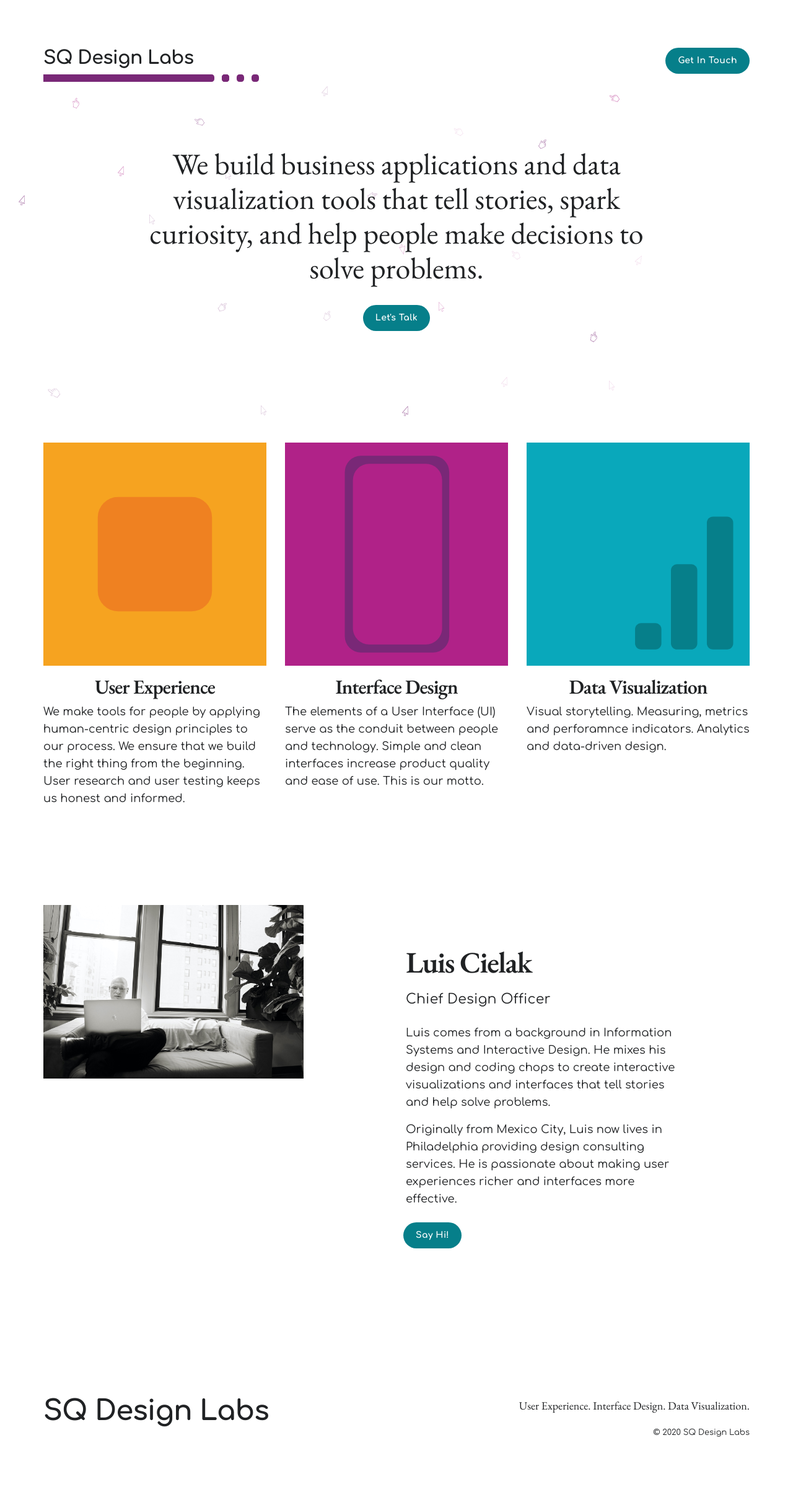
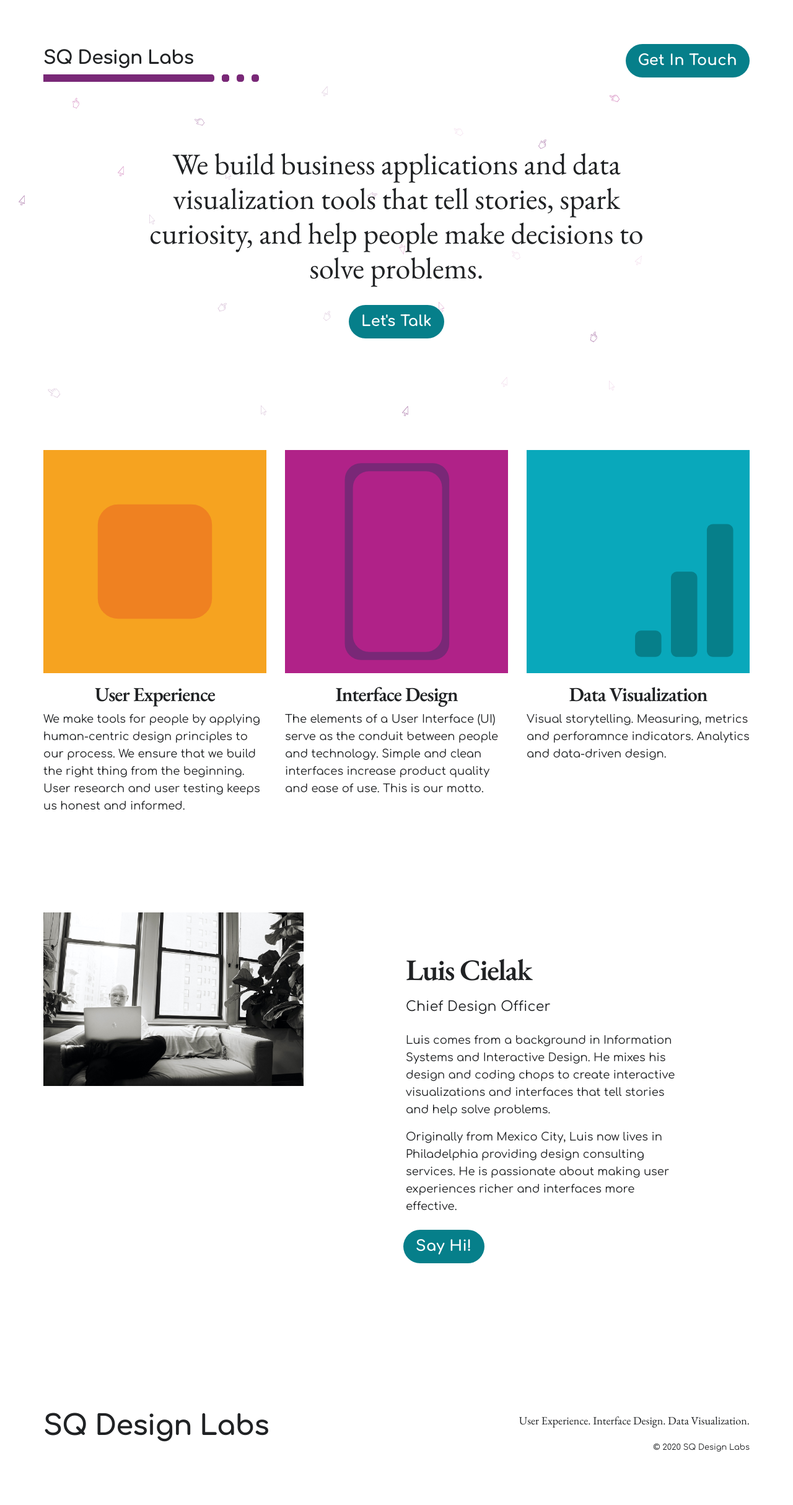
Before and after one commit to luiscielak/sqdesignlabs, a Jekyll site: the page built from index.html, in a window 1280 px wide. Shown: the whole page at 62% size. Built offline with Jekyll 4.4.1, drawn with Linux system fonts in a browser that asks for light colours; nearby versions of some CDN libraries; before the commit the page ends 2404 px from its top, so only the background shows below that.

Commit message:
Increase button size

```diff
--- a/_sass/_buttons.scss
+++ b/_sass/_buttons.scss
@@ -76,7 +76,7 @@
   }
 
   &--large {
-    font-size: 38px;
+    font-size: 24px;
   }
 
 
@@ -114,7 +114,7 @@
 
   @include mq(tabletp) {
     &--text {
-      font-size: 14px;
+      font-size: 24px;
     }
   }
 }
--- a/_sass/_includes/_component__header.scss
+++ b/_sass/_includes/_component__header.scss
@@ -18,7 +18,7 @@
   }
 
   .header__title {
-    // font-family: $body-font;
+    font-family: $body-font;
     font-size: $sitetitle-small;
     font-weight: $sitetitle-weight;
     letter-spacing: $sitetitle-spacing;
```
